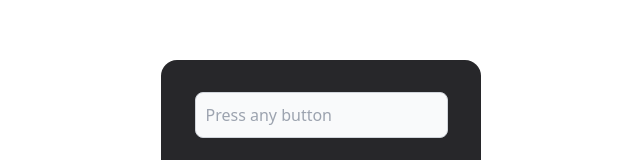
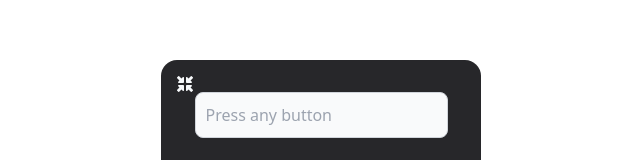
Before and after one commit to olo75jg21/vue-node-course, a Vue app in the folder front/: page / in a window 1280 px wide. Shown: the part 116-276 px from the top of the page, without its empty margins (319-959 px from the left). Built offline with nearby package versions, Linux system fonts and the light colour scheme.

Commit message:
add hiding and showing widget

```diff
--- a/front/src/App.vue
+++ b/front/src/App.vue
@@ -1,5 +1,29 @@
 <template>
-  <div class="flex mt-44 justify-center mx-auto w-80 h-128 bg-zinc-800 text-slate-50 rounded-2xl">
+  <div v-if="!isVisible"
+    class="sticky mt-5 ml-5 bg-zinc-800 w-12 h-12 text-gray-300 rounded-full hover:text-white cursor-pointer animate-bounce">
+    <div class="flex justify-center h-full m-auto">
+      <button @click="isVisible = !isVisible">
+        <font-awesome-icon icon="fa-solid fa-phone" />
+      </button>
+    </div>
+  </div>
+
+  <div v-if="isVisible" class="flex mt-44 justify-center mx-auto w-80 h-128 bg-zinc-800 text-slate-50 rounded-2xl">
+    <div class="absolute w-80">
+      <button @click="isVisible = !isVisible">
+        <font-awesome-icon icon="fa-solid fa-minimize" class="mt-4 ml-4" />
+      </button>
+    </div>
     <router-view />
   </div>
 </template>
+
+<script>
+export default {
+  data() {
+    return {
+      isVisible: true
+    }
+  },
+}
+</script>
```
